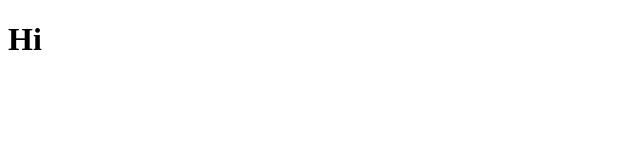
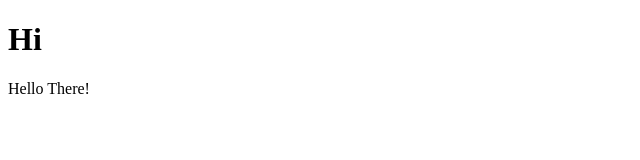
Before and after one commit to VyshnavPramod-10/SampleProject, a plain HTML site: page hello.html in a window 1280 px wide. Shown: the whole page, without its empty margins (0-640 px from the left). Drawn offline with Linux system fonts and the light colour scheme.

Commit message:
hello file modified

```diff
--- a/hello.html
+++ b/hello.html
@@ -7,5 +7,6 @@
   </head>
   <body>
     <h1>Hi</h1>
+    <p>Hello There!</p>
   </body>
 </html>
```
